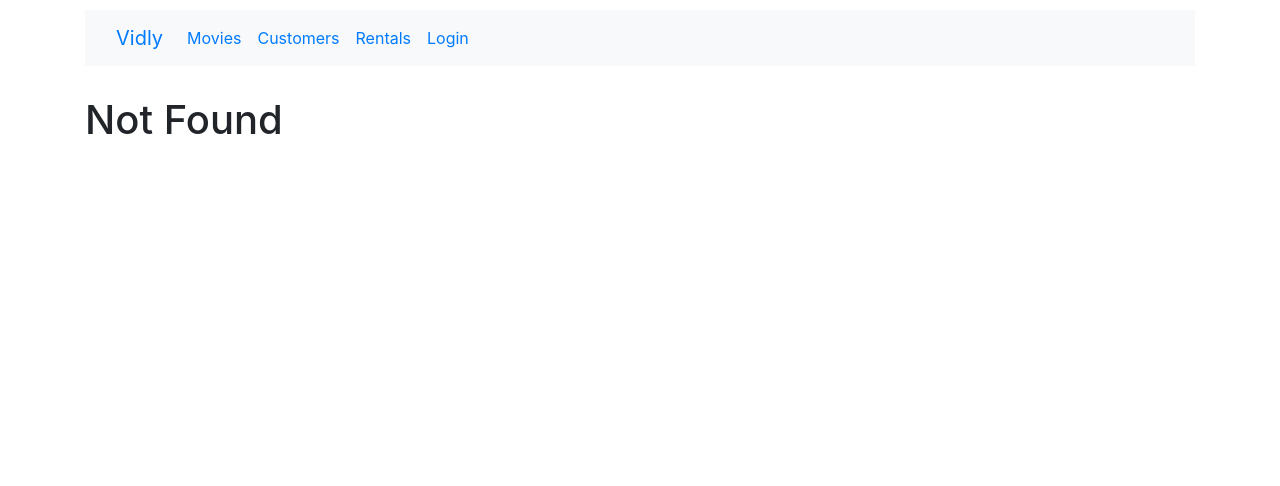
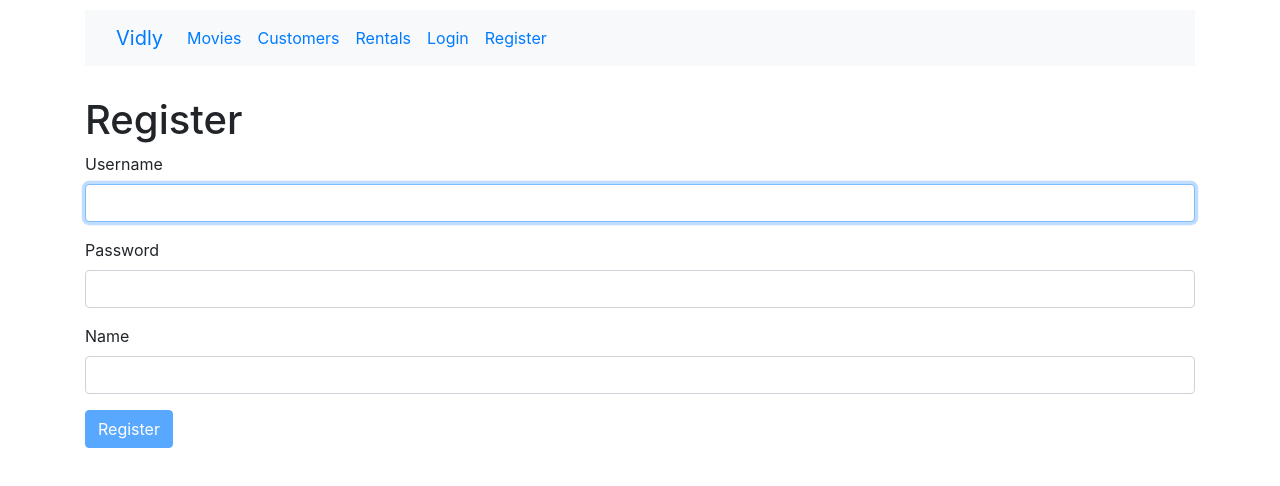
Before and after one commit to pawpaw2022/vidly, a React (Create React App) app: page /register in a window 1280 px wide. Before the commit this address led to /not-found. Shown: the top 486 px of the page. Built offline with nearby package versions, Linux system fonts and the light colour scheme.

Commit message:
add register form

```diff
--- a/src/App.js
+++ b/src/App.js
@@ -8,6 +8,7 @@
 import NavBar from './components/navBar';
 import MovieForm from './components/movieForm';
 import LoginForm from './components/loginForm';
+import Register from './components/register';
 
 
 
@@ -19,6 +20,7 @@
         <NavBar />
           <Switch>
             <Route path="/login" component={LoginForm} />
+            <Route path="/register" component={Register} />
             <Route path="/movies/:id" component={MovieForm} />
             <Route path="/movies" component={Movies}/>
             <Route path="/customers" component={Customers}/>
--- a/src/components/navBar.jsx
+++ b/src/components/navBar.jsx
@@ -16,6 +16,7 @@
                 <NavLink className="nav-link nav-item" to="/customers">Customers</NavLink>
                 <NavLink className="nav-link nav-item" to="/rentals">Rentals</NavLink>
                 <NavLink className="nav-link nav-item" to="/login">Login</NavLink>
+                <NavLink className="nav-link nav-item" to="/register">Register</NavLink>
             </div>
             </div>
         </div>
--- /dev/null
+++ b/src/components/register.jsx
@@ -0,0 +1,43 @@
+import React from 'react';
+import Joi from 'joi-browser'; // instead of { Joi }
+import Form from './common/form';
+
+class Register extends Form {
+
+    state={
+        data: {username: "", password: "", name: ""},
+        errors: {},
+    }
+
+    schema = {
+        username: Joi.string().email().required().label("Username"),
+        password: Joi.string().min(5).required().label("Password"),
+        name: Joi.string().required().label("Name"),
+    }
+
+
+    doSubmit = () => {
+        // Call the server
+        console.log("Registered! ")
+    }
+
+
+
+    render() {
+
+
+        return (
+            <div>
+                <h1>Register</h1>
+                <form onSubmit={this.handleSubmit}>
+                    {this.renderInput("username", "Username", undefined, true)}
+                    {this.renderInput("password", "Password", 'password',false)}
+                    {this.renderInput("name", "Name", undefined,false)}
+                    {this.renderButton("Register")}
+                </form>
+            </div>
+        );
+    }
+}
+
+export default Register;
```
